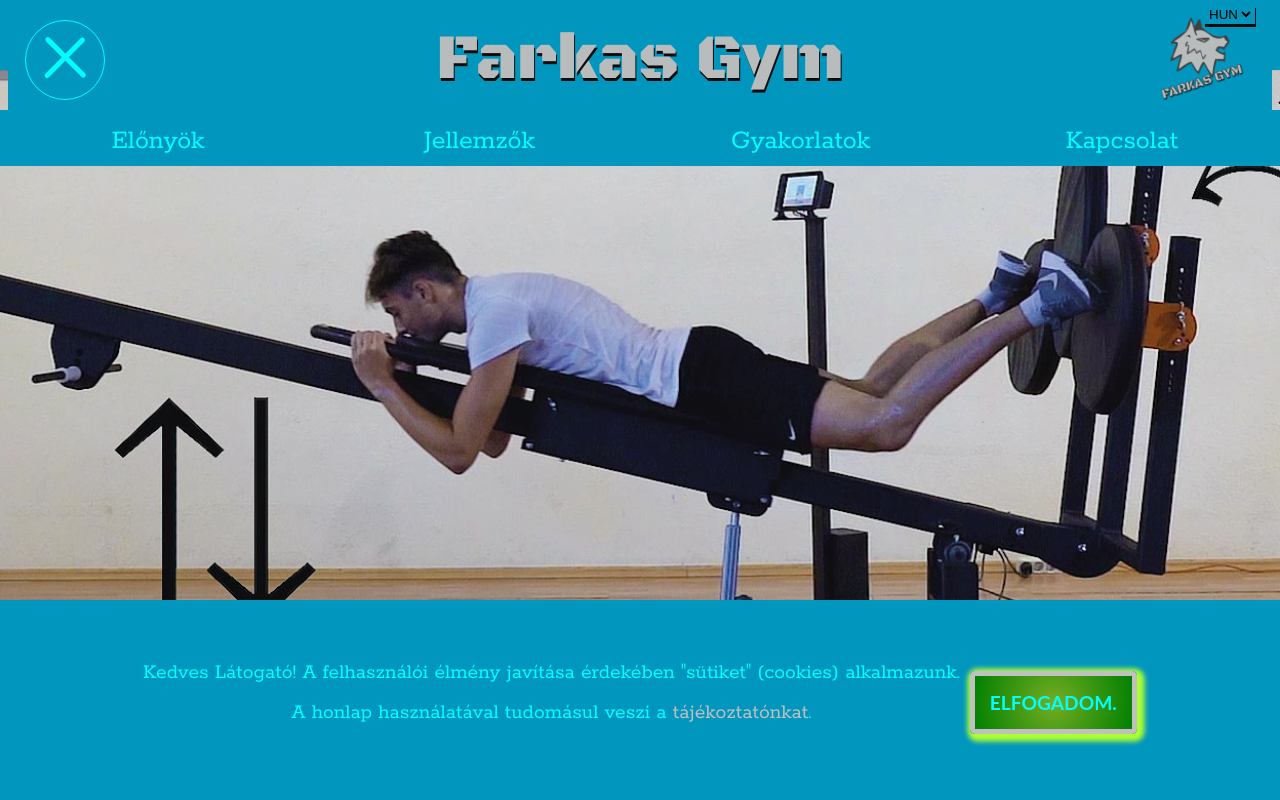
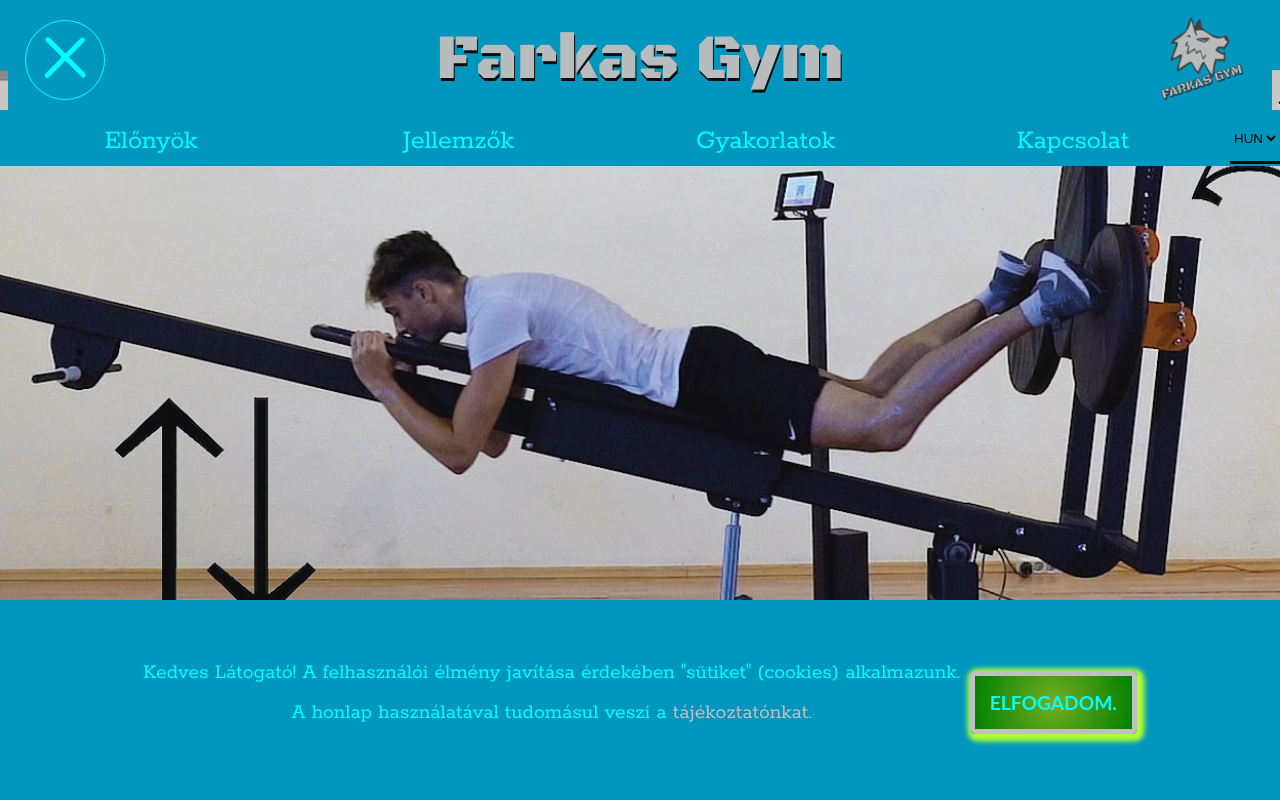
Before and after one commit to szeidl-balazs/nextgenfarmingweb, a React (Create React App) app in the folder frontend/: page / in a window 1280 px wide. Both pictures are taken after a click on the label 65 px from the left and 60 px from the top of the page. Shown: the top 800 px of the page. Built offline with nearby package versions, Linux system fonts and the light colour scheme.

Commit message:
Language selector restructured into navbar component in the line with menu titles. Works perfectly.

```diff
--- a/frontend/src/components/css_files/2_1_navigation.css
+++ b/frontend/src/components/css_files/2_1_navigation.css
@@ -89,7 +89,7 @@
     grid-template-columns: 1fr 1fr 1fr 1fr;
     grid-template-rows: auto;
     grid-template-areas:
-    "menu-benefit menu-specification menu-workout menu-contact";
+    "menu-benefit menu-specification menu-workout menu-contact language";
     column-gap: 5px;
 
     background-color: var(--main-dark-color);
@@ -101,7 +101,7 @@
      grid-template-rows: 70px;
      grid-template-areas:
      "menu-logo-line menu-logo-line menu-logo-line menu-logo-line"
-     "menu-titles menu-titles menu-titles menu-titles";
+     "menu-titles menu-titles menu-titles menu-titles menu-titles";
      column-gap: 5px;
      background-color: var(--main-dark-color);
 
@@ -123,10 +123,10 @@
 }
 
 .language-selector {
-   position: fixed;
+   /*position: fixed;
    top: 5px;
    right: 25px;
-   z-index: 11;
+   z-index: 11;*/
    background-color: var(--main-dark-color);
    border: 1px solid var(--main-dark-color);
    box-shadow: var(--text-shadow);
--- a/frontend/src/components/css_files/2_2_menu_icon.css
+++ b/frontend/src/components/css_files/2_2_menu_icon.css
@@ -43,7 +43,7 @@
 and input type checkbox is used to utilize the :checked selector*/
 
 #menu_checkbox {
-    display: none;
+    display:none;
 }
 
 /*Animation of menu icon lines*/
--- a/frontend/src/components/structure_components/14_Language_selector.jsx
+++ /dev/null
@@ -1,20 +0,0 @@
-import React from 'react';
-
-const Language = (props) => {
-
-
-
-    return (
-
-        <div>
-
-            <select className="language-selector" value={props.name} onChange={()=> props.languageChooser()} >
-                <option value="hun" >HUN</option>
-                <option value="eng">ENG</option>
-            </select>
-
-        </div>
-    );
-}
-
-export default Language;
--- a/frontend/src/components/structure_components/1_GridContainer.jsx
+++ b/frontend/src/components/structure_components/1_GridContainer.jsx
@@ -7,7 +7,7 @@ import Footer from './7_Footer_hun';
 import FooterEng from './7_Footer_eng';
 import CookieBar from './9_CookieBar_hun';
 import CookieBarEng from './9_CookieBar_eng';
-import Language from './14_Language_selector';
+/*import Language from './14_Language_selector';*/
 
 
 const GridContainer = () => {
@@ -24,8 +24,10 @@ const GridContainer = () => {
     return (
         <div className="grid-container">
 
-
-        <Language data={language} languageChooser={languageSelector}/>
+           {/*<select className="language-selector" value={language} onChange={languageSelector}>
+                <option value="hun" >HUN</option>
+                <option value="eng">ENG</option>
+            </select>*/}
 
 
         {
@@ -36,7 +38,7 @@ const GridContainer = () => {
 
             <div className="grid-wrap">
 
-                <NavigationHun />
+                <NavigationHun data={language} function={languageSelector}/>
                 <MainPage />
                 <Footer />
                 <input className="checkbox-cb" id="checkbox-cb" type="checkbox" />
@@ -48,7 +50,7 @@ const GridContainer = () => {
 
             <div>
 
-                <NavigationEng />
+                <NavigationEng data={language} function={languageSelector}/>
                 <MainPageEng />
                 <FooterEng />
                 <input className="checkbox-cb" id="checkbox-cb" type="checkbox" />
--- a/frontend/src/components/structure_components/2_Navigation_eng.jsx
+++ b/frontend/src/components/structure_components/2_Navigation_eng.jsx
@@ -1,7 +1,7 @@
 import React, {useState} from 'react';
 import { useSpring, animated } from "react-spring";
 
-const NavigationEng = () => {
+const NavigationEng = (props) => {
 
     const [show, setShow] = useState(false);
 
@@ -10,7 +10,7 @@ const NavigationEng = () => {
     }
 
 
-    //open animation with react spring
+    //open animation with react spring for the navigation line
    const openAnimation = useSpring({
     from: {
       maxHeight: "500px"
@@ -55,6 +55,11 @@ const NavigationEng = () => {
                                 <div className="menu menu-specification"><a href="#specifications-id">Specifications</a></div>
                                 <div className="menu menu-workout"><a href="#recommendation-id">Recommendation</a></div>
                                 <div className="menu menu-contact"><a href="#contact-id">Contact</a></div>
+                                <select className="language-selector" value={props.data} onChange={props.function}>
+                                  <option value="hun" >HUN</option>
+                                  <option value="eng">ENG</option>
+                                </select>
+
                             </animated.div>
 
                             :
--- a/frontend/src/components/structure_components/2_Navigation_hun.jsx
+++ b/frontend/src/components/structure_components/2_Navigation_hun.jsx
@@ -1,7 +1,7 @@
 import React, {useState} from 'react';
 import { useSpring, animated } from "react-spring";
 
-const NavigationHun = () => {
+const NavigationHun = (props) => {
 
     const [show, setShow] = useState(false);
 
@@ -10,7 +10,7 @@ const NavigationHun = () => {
     }
 
 
-    //open animation with react spring
+    //open animation with react spring for the navigation line
    const openAnimation = useSpring({
     from: {
       maxHeight: "500px"
@@ -55,6 +55,10 @@ const NavigationHun = () => {
                                 <div className="menu menu-specification"><a href="#specifications-id">Jellemzők</a></div>
                                 <div className="menu menu-workout"><a href="#recommendation-id">Gyakorlatok</a></div>
                                 <div className="menu menu-contact"><a href="#contact-id">Kapcsolat</a></div>
+                                <select className="language-selector" value={props.data} onChange={props.function}>
+                                  <option value="hun" >HUN</option>
+                                  <option value="eng">ENG</option>
+                                </select>
                             </animated.div>
 
                             :
```
